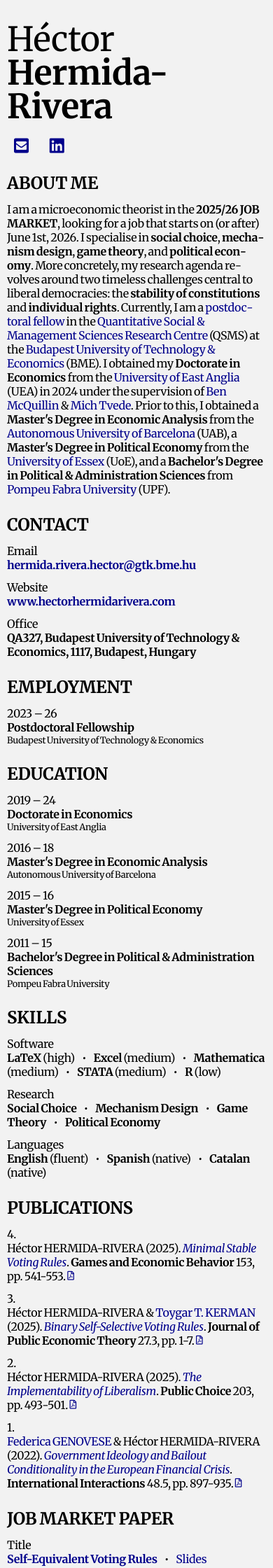
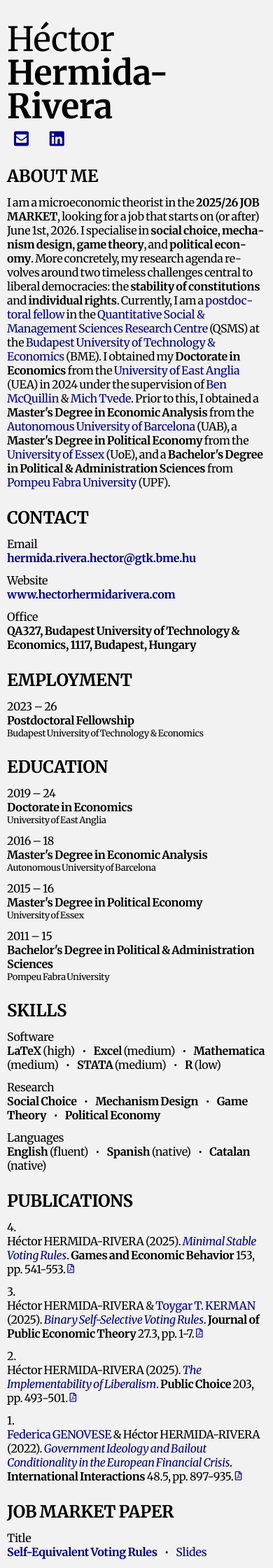
Before and after one commit to HectorHermidaRivera/hectorhermidarivera.github.io, a Jekyll site: the page built from index.md, in a window 390 px wide. Shown: the top 2240 px of the page at 70% size. Built offline with Jekyll 4.4.1, drawn with Linux system fonts in a browser that asks for light colours; a style sheet for code colours, icons or effects is not loaded.

Commit message:
Update style.css

```diff
--- a/assets/css/style.css
+++ b/assets/css/style.css
@@ -376,7 +376,7 @@ body {
   }
   .icon-row {
     margin-left: 0 !important;    /* align icons with left margin */
-    margin-top: 20px;                /* optional: adjust spacing above */
+    margin-top: 10px;                /* optional: adjust spacing above */
     justify-content: flex-start;  /* left-align icons */
   }
 .content h2,
```
